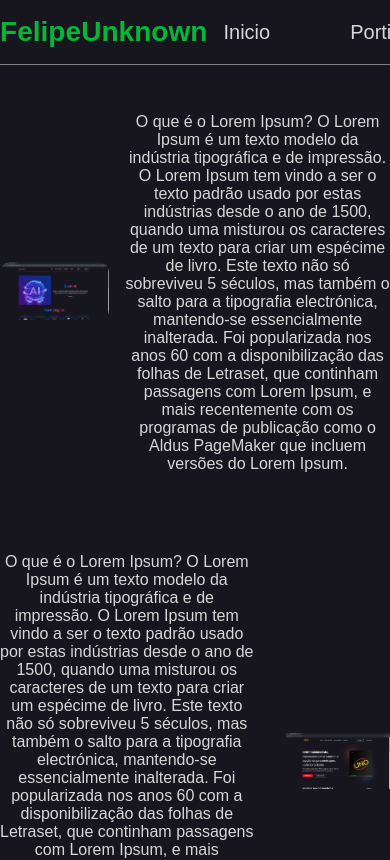
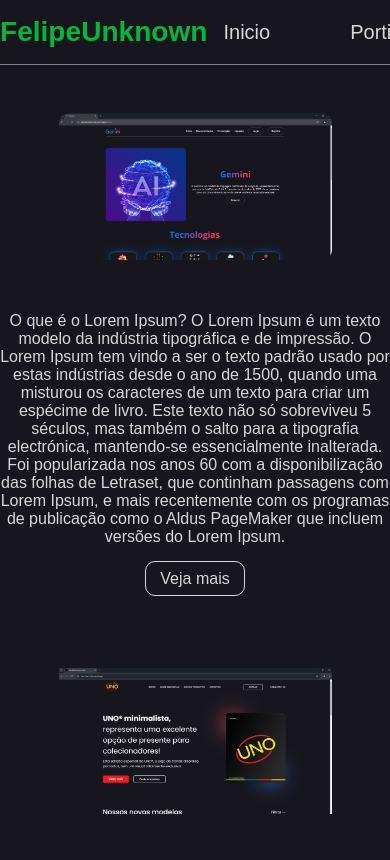
Before and after one commit to FelipeUnknown/Portifolio_FelipeUnknown, a React (Vite) app: page / in a window 390 px wide. Shown: the top 860 px of the page. Built offline with nearby package versions, Linux system fonts and the light colour scheme.

Commit message:
criação do mmobile do hero e section, ficando pendente o mobile da Nav. essa desgraça tem um pouco mais de trabalho ;-;.01/02/2025

```diff
--- a/src/components/hero/hero.jsx
+++ b/src/components/hero/hero.jsx
@@ -13,6 +13,9 @@ const Hero = () =>{
                 <div className={style.divText}>
                     <p>O que é o Lorem Ipsum?
                     O Lorem Ipsum é um texto modelo da indústria tipográfica e de impressão. O Lorem Ipsum tem vindo a ser o texto padrão usado por estas indústrias desde o ano de 1500, quando uma misturou os caracteres de um texto para criar um espécime de livro. Este texto não só sobreviveu 5 séculos, mas também o salto para a tipografia electrónica, mantendo-se essencialmente inalterada. Foi popularizada nos anos 60 com a disponibilização das folhas de Letraset, que continham passagens com Lorem Ipsum, e mais recentemente com os programas de publicação como o Aldus PageMaker que incluem versões do Lorem Ipsum.</p>
+                    <div className={style.divBtn}>
+                        <a className={style.vejaMaisBtn} href="https://gemini-react-vite.vercel.app">Veja mais</a>
+                    </div>
                 </div>
 
             </section>
--- a/src/components/hero/hero.module.css
+++ b/src/components/hero/hero.module.css
@@ -20,3 +20,35 @@
 .divText p{
     color: #d7d7d7;
 }
+
+.divBtn{
+    padding-top: 1.5rem;
+}
+
+.vejaMaisBtn{
+    color: #d7d7d7;
+    border:1px solid #d7d7d7;
+    border-radius: 10px;
+    padding: 8px 14px;
+}
+.vejaMaisBtn:hover{
+    color: black;
+    background-color:rgb(4, 182, 57) ;
+    transition: 0.3s ease-in-out;
+    border: rgb(4, 182, 57);
+}
+
+@media(max-width:800px){
+    .divSection{
+        gap:3rem;
+        display: flex;
+        flex-direction: column;
+    }
+    .divText{
+        display: flex;
+        flex-direction: column;
+    }
+    .IMG{
+        max-width: 70%;
+    }
+};
--- a/src/components/section/section.jsx
+++ b/src/components/section/section.jsx
@@ -1,6 +1,6 @@
 
-import img from "/src/assets/img/ProjetoUno.png"
-import style from "../section/section.module.css"
+import img from "/src/assets/img/ProjetoUno.png";
+import style from "../section/section.module.css";
 const Section = () =>{
     return(
         <section className={style.section}>
@@ -9,12 +9,12 @@ const Section = () =>{
                     O que é o Lorem Ipsum? O Lorem Ipsum é um texto modelo da indústria tipográfica e de impressão. O Lorem Ipsum tem vindo a ser o texto padrão usado por estas indústrias desde o ano de 1500, quando uma misturou os caracteres de um texto para criar um espécime de livro. Este texto não só sobreviveu 5 séculos, mas também o salto para a tipografia electrónica, mantendo-se essencialmente inalterada. Foi popularizada nos anos 60 com a disponibilização das folhas de Letraset, que continham passagens com Lorem Ipsum, e mais recentemente com os programas de publicação como o Aldus PageMaker que incluem versões do Lorem Ipsum.
                 </p>
                 <div className={style.divBtn}>
-                    <a className={style.vejaMaisBtn}>Veja mais</a>
+                    <a className={style.vejaMaisBtn} href="https://uno-react-vite.vercel.app">Veja mais</a>
                 </div>
             </div>
             <div className={style.divImg}>
-                <a>
-                    <img src={img} className={style.img}/>
+                <a href="https://uno-react-vite.vercel.app">
+                    <img src={img} className={style.img} />
                 </a>
             </div>
 
--- a/src/components/section/section.module.css
+++ b/src/components/section/section.module.css
@@ -34,3 +34,18 @@
     transition: 0.3s ease-in-out;
     border: rgb(4, 182, 57);
 }
+
+@media(max-width:800px){
+    .section{
+        gap:3rem;
+        display: flex;
+        flex-direction: column-reverse;
+    }
+    .divText{
+        display: flex;
+        flex-direction: column;
+    }
+    .img{
+        max-width: 70%;
+    }
+};
```
Also changed, not shown: src/components/header/header.module.css (line endings or trailing spaces).
